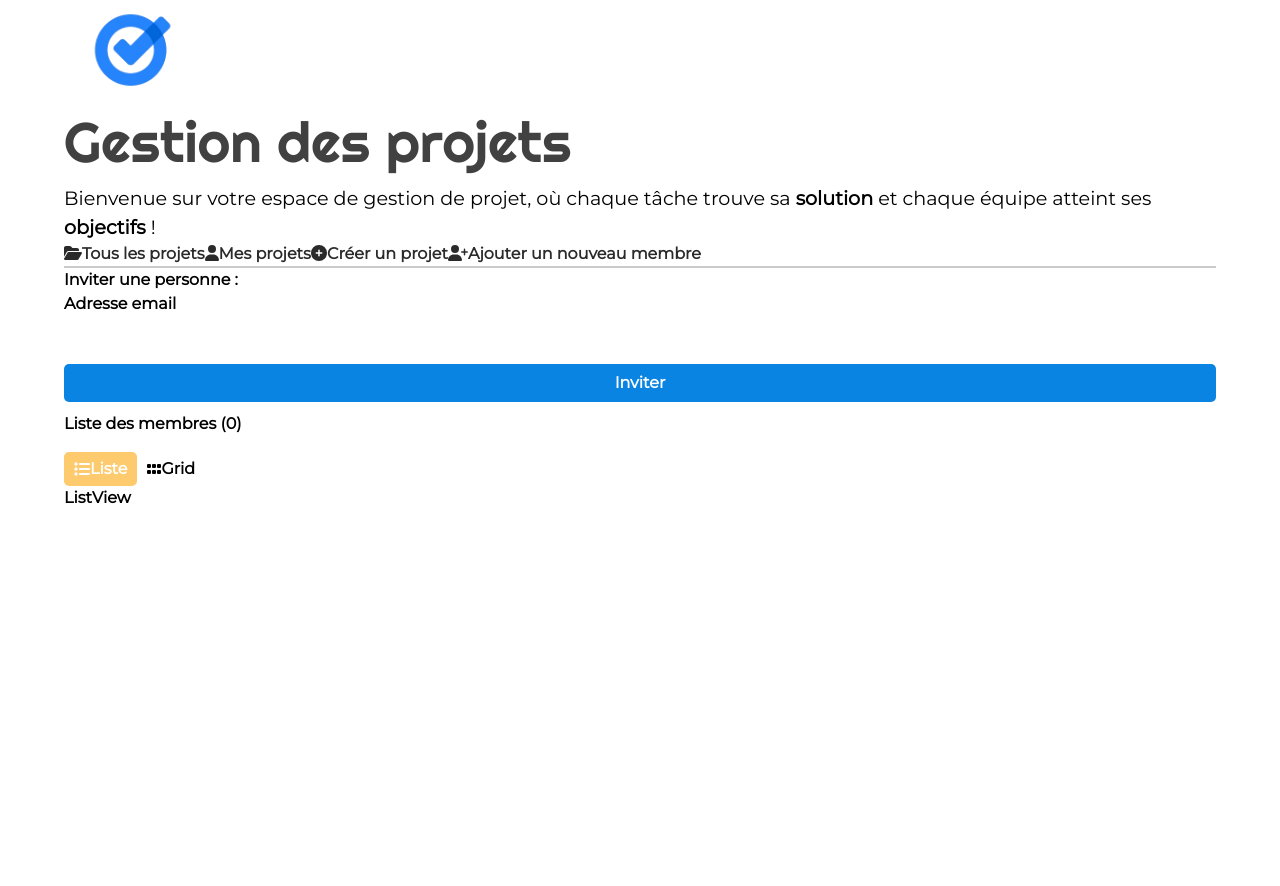
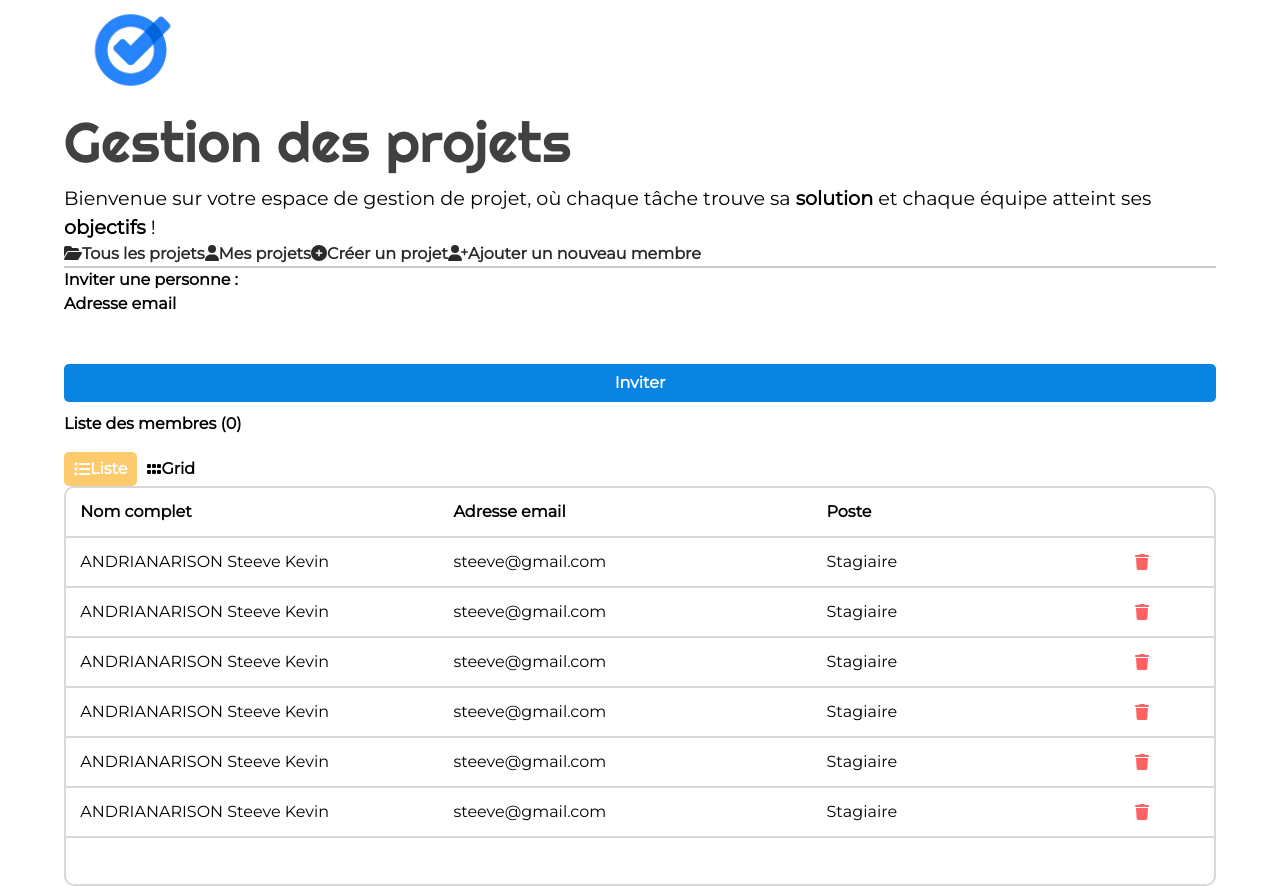
Before and after one commit to KevinAndrianarison/GestionTache-FrontEnd, a React (Vite) app: page /AddUser in a window 1280 px wide. Both pictures are taken after a click on the element "Liste". Before the commit the page ends 800 px from the top, so only its background shows below. Built offline with nearby package versions, Linux system fonts and the light colour scheme.

Commit message:
Liste done

```diff
--- a/src/index.css
+++ b/src/index.css
@@ -5,13 +5,31 @@
 :root {
   --color-primary: #74b9ff;
   --color-secondary: #0984e3;
-    --color-third: rgba(253, 203, 110, 1.0);
+  --color-third: rgba(253, 203, 110, 1);
   --color-background-main: #f7f7f7;
   --color-background-secondary: #2d3436;
-    --color-text-main: rgba(45, 52, 54, 1.0);
+  --color-text-main: rgba(45, 52, 54, 1);
   --color-text-secondary: #f7f7f7;
-    --color-text-danger: rgba(214, 48, 49, 1.0);
+  --color-text-danger: rgba(214, 48, 49, 1);
 }
 p {
   font-family: "montserrat", sans-serif;
 }
+
+::-webkit-scrollbar {
+  width: 12px;
+}
+
+::-webkit-scrollbar-track {
+  background: #f1f1f1;
+  border-radius: 10px;
+}
+
+::-webkit-scrollbar-thumb {
+  background: #0984e3;
+  border-radius: 10px;
+}
+
+::-webkit-scrollbar-thumb:hover {
+  background: #74b9ff;
+}
--- a/src/styles/GestionUserPage.css
+++ b/src/styles/GestionUserPage.css
@@ -136,3 +136,53 @@
   background-color: white;
   color: black;
 }
+
+.ListMembresList {
+  height: 400px;
+  border-radius: 10px;
+  border: 2px solid rgba(128, 128, 128, 0.308);
+}
+
+.headList {
+  list-style: none;
+  display: flex;
+  justify-content: space-around;
+  align-items: center;
+  border-bottom: 2px solid rgba(128, 128, 128, 0.308);
+  height: 50px;
+}
+
+.BodyList {
+  list-style: none;
+  display: flex;
+  justify-content: space-around;
+  align-items: center;
+  border-bottom: 2px solid rgba(128, 128, 128, 0.308);
+  height: 50px;
+}
+
+.bodyValue{
+  height: 80%;
+  font-weight: 500;
+  overflow-y: scroll;
+}
+
+
+.nomList{
+  width: 30%;
+}
+
+.adresseList{
+  width: 30%;
+
+}
+.posteList{
+  width: 20%;
+
+}
+
+.deleteList{
+  width: 10%;
+  text-align: center;
+
+}
--- a/src/views/GestionUserPage.jsx
+++ b/src/views/GestionUserPage.jsx
@@ -98,7 +98,74 @@ export default function GestionUserPage() {
             </div>
           </div>
         )}
-        {showList && <p className="mt-5">ListView</p>}
+        {showList && (
+          <div className="ListMembresList mt-5">
+            <div className="headList">
+              <li className="nomList">Nom complet</li>
+              <li className="adresseList">Adresse email</li>
+              <li className="posteList">Poste</li>
+              <li className="deleteList"></li>
+            </div>
+            <div className="bodyValue">
+              <div className="BodyList">
+                <li className="nomList">ANDRIANARISON Steeve Kevin</li>
+                <li className="adresseList">steeve@gmail.com</li>
+                <li className="posteList">Stagiaire</li>
+                <li className="deleteList deleteuser">
+                  <FontAwesomeIcon icon={faTrash} className="mb-2 w-5 h-5" />
+                </li>
+              </div>
+              <div className="BodyList">
+                <li className="nomList">ANDRIANARISON Steeve Kevin</li>
+                <li className="adresseList">steeve@gmail.com</li>
+                <li className="posteList">Stagiaire</li>
+                <li className="deleteList deleteuser">
+                  <FontAwesomeIcon icon={faTrash} className="mb-2 w-5 h-5" />
+                </li>
+              </div>
+              <div className="BodyList">
+                <li className="nomList">ANDRIANARISON Steeve Kevin</li>
+                <li className="adresseList">steeve@gmail.com</li>
+                <li className="posteList">Stagiaire</li>
+                <li className="deleteList deleteuser">
+                  <FontAwesomeIcon icon={faTrash} className="mb-2 w-5 h-5" />
+                </li>
+              </div>
+              <div className="BodyList">
+                <li className="nomList">ANDRIANARISON Steeve Kevin</li>
+                <li className="adresseList">steeve@gmail.com</li>
+                <li className="posteList">Stagiaire</li>
+                <li className="deleteList deleteuser">
+                  <FontAwesomeIcon icon={faTrash} className="mb-2 w-5 h-5" />
+                </li>
+              </div>
+              <div className="BodyList">
+                <li className="nomList">ANDRIANARISON Steeve Kevin</li>
+                <li className="adresseList">steeve@gmail.com</li>
+                <li className="posteList">Stagiaire</li>
+                <li className="deleteList deleteuser">
+                  <FontAwesomeIcon icon={faTrash} className="mb-2 w-5 h-5" />
+                </li>
+              </div>
+              <div className="BodyList">
+                <li className="nomList">ANDRIANARISON Steeve Kevin</li>
+                <li className="adresseList">steeve@gmail.com</li>
+                <li className="posteList">Stagiaire</li>
+                <li className="deleteList deleteuser">
+                  <FontAwesomeIcon icon={faTrash} className="mb-2 w-5 h-5" />
+                </li>
+              </div>
+              <div className="BodyList">
+                <li className="nomList">ANDRIANARISON Steeve Kevin</li>
+                <li className="adresseList">steeve@gmail.com</li>
+                <li className="posteList">Stagiaire</li>
+                <li className="deleteList deleteuser">
+                  <FontAwesomeIcon icon={faTrash} className="mb-2 w-5 h-5" />
+                </li>
+              </div>
+            </div>
+          </div>
+        )}
       </div>
     </div>
   );
```
Lines whose indentation alone changed are shown as unchanged.
